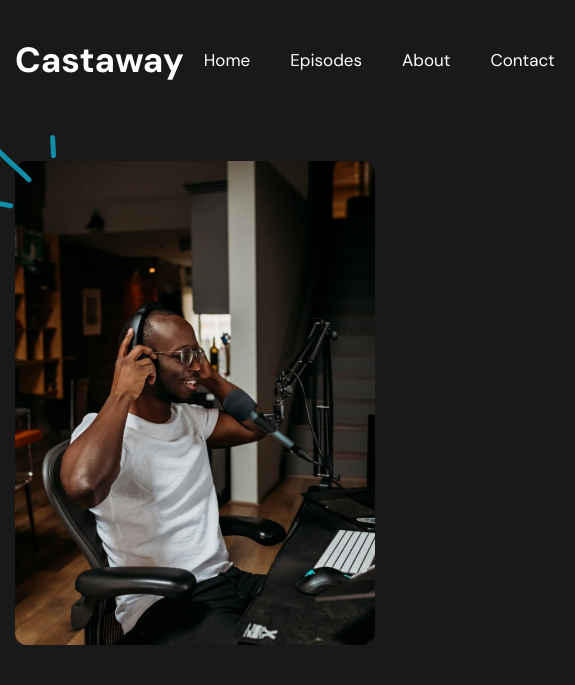
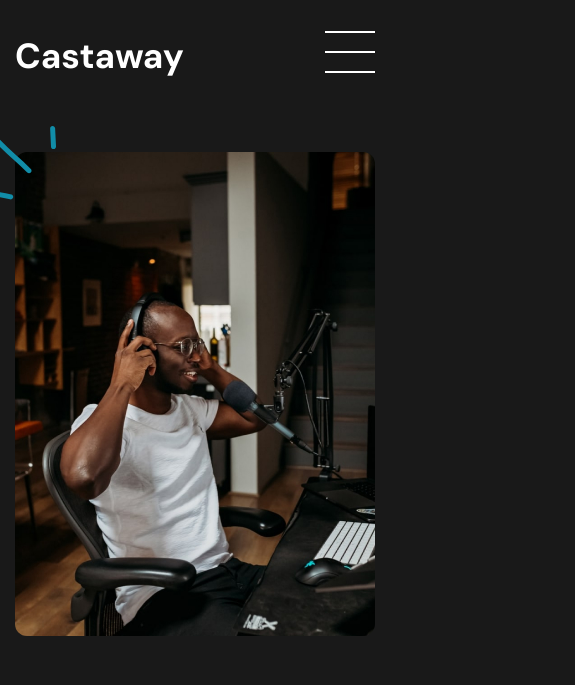
Before and after one commit to kafanasyev97/Landing_page_podcast, a plain HTML site: page index.html in a window 390 px wide. Shown: the top 685 px of the page, 575 px wide, since content can reach past the window. Drawn offline with Linux system fonts and the light colour scheme.

Commit message:
[upd] Added JS

```diff
--- a/css/style.css
+++ b/css/style.css
@@ -41,6 +41,10 @@ body {
   cursor: pointer;
   margin: 10px 0;
   color: #fff;
+}
+
+.header__btn {
+  display: none;
 }
 
 .header__menu {
@@ -621,6 +625,85 @@ body {
 }
 
 @media (max-width: 630px) {
+  .header__menu {
+    position: absolute;
+    left: 0;
+    right: 0;
+    top: 0;
+    bottom: 0;
+    background-color: #0a0a0a;
+    z-index: 5;
+    display: flex;
+    flex-direction: column;
+    justify-content: center;
+    align-items: center;
+    transform: translateY(-100%);
+    transition: 0.3s ease;
+  }
+
+  .header__menu-open .header__menu {
+    transform: translateY(0);
+  }
+
+  .header__btn {
+    display: inline-block;
+    width: 50px;
+    height: 50px;
+    background-color: transparent;
+    cursor: pointer;
+    border: none;
+    position: relative;
+    z-index: 6;
+  }
+
+  .header__menu-item {
+    margin-right: 0;
+    padding: 30px 0;
+    font-size: 30px;
+  }
+
+  .header__button {
+    z-index: 6;
+  }
+
+  .header__btn-line {
+    position: absolute;
+    left: 0;
+    width: 100%;
+    background-color: #fff;
+    height: 2px;
+    transition: 0.3s ease;
+  }
+
+  .header__btn-line:nth-child(1) {
+    top: 5px;
+  }
+  .header__btn-line:nth-child(2) {
+    top: 25px;
+  }
+  .header__btn-line:nth-child(3) {
+    top: 25px;
+  }
+  .header__btn-line:nth-child(4) {
+    top: 45px;
+  }
+
+  .header__menu-open .header__btn-line:nth-child(1) {
+    transform: scaleX(0);
+  }
+
+  .header__menu-open .header__btn-line:nth-child(2) {
+    transform: rotate(45deg);
+  }
+
+  .header__menu-open .header__btn-line:nth-child(3) {
+    transform: rotate(-45deg);
+  }
+
+  .header__menu-open .header__btn-line:nth-child(4) {
+    transform: scaleX(0);
+  }
+
   .episodes__childs {
     flex-direction: column;
     gap: 30px;
--- a/index.html
+++ b/index.html
@@ -18,6 +18,12 @@
       <div class="container">
         <nav class="header__container">
           <button class="header__button" type="button">Castaway</button>
+          <button class="header__btn" type="button">
+            <span class="header__btn-line"></span>
+            <span class="header__btn-line"></span>
+            <span class="header__btn-line"></span>
+            <span class="header__btn-line"></span>
+          </button>
           <ul class="header__menu">
             <li class="header__menu-item">
               <a class="header__menu-link" href="#">Home</a>
@@ -533,5 +539,6 @@
         </div>
       </div>
     </footer>
+    <script src="js/main.js"></script>
   </body>
 </html>
--- /dev/null
+++ b/js/main.js
@@ -0,0 +1,6 @@
+const btn = document.querySelector(".header__btn");
+const nav = document.querySelector(".header__container");
+
+btn.addEventListener("click", () => {
+  nav.classList.toggle("header__menu-open");
+});
```
